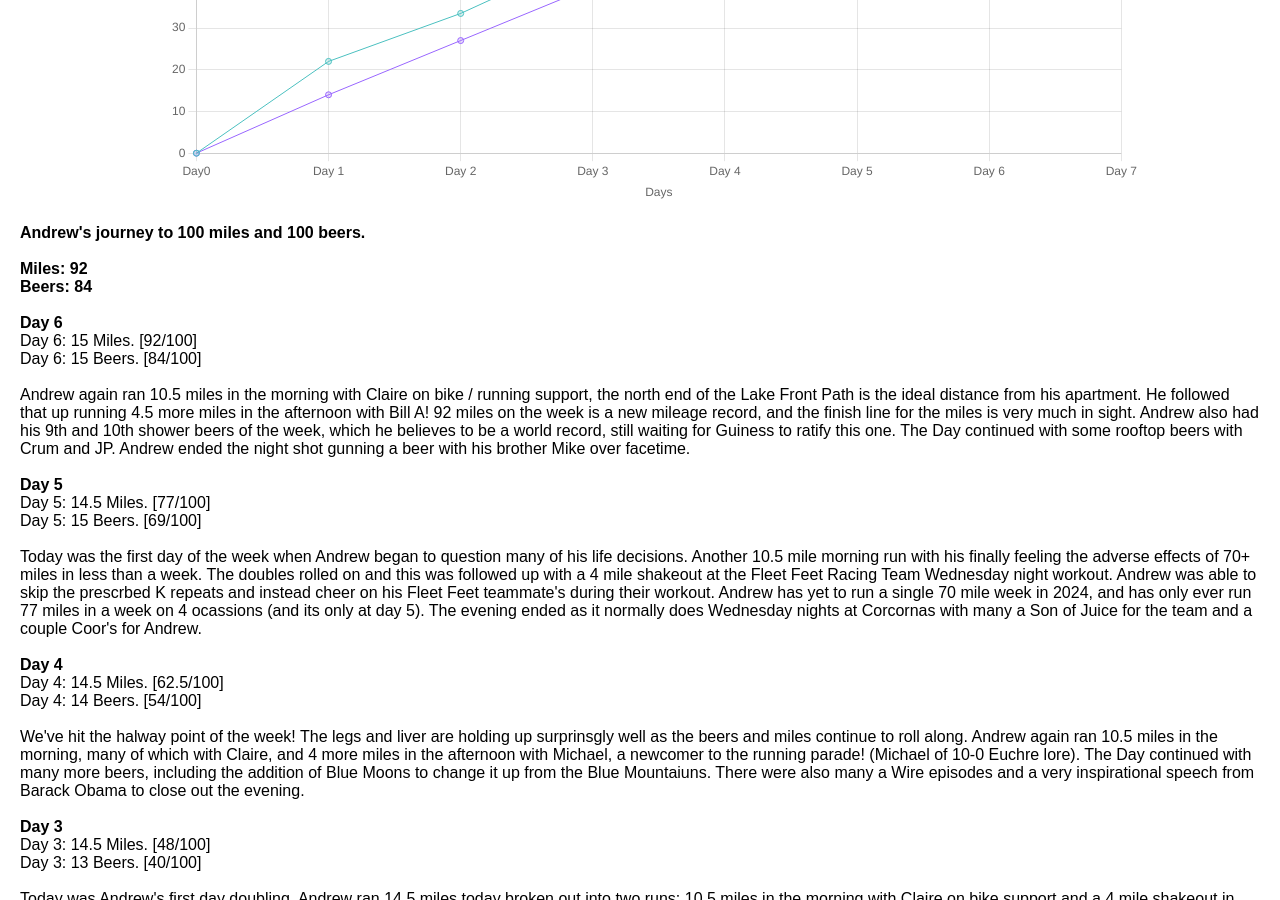
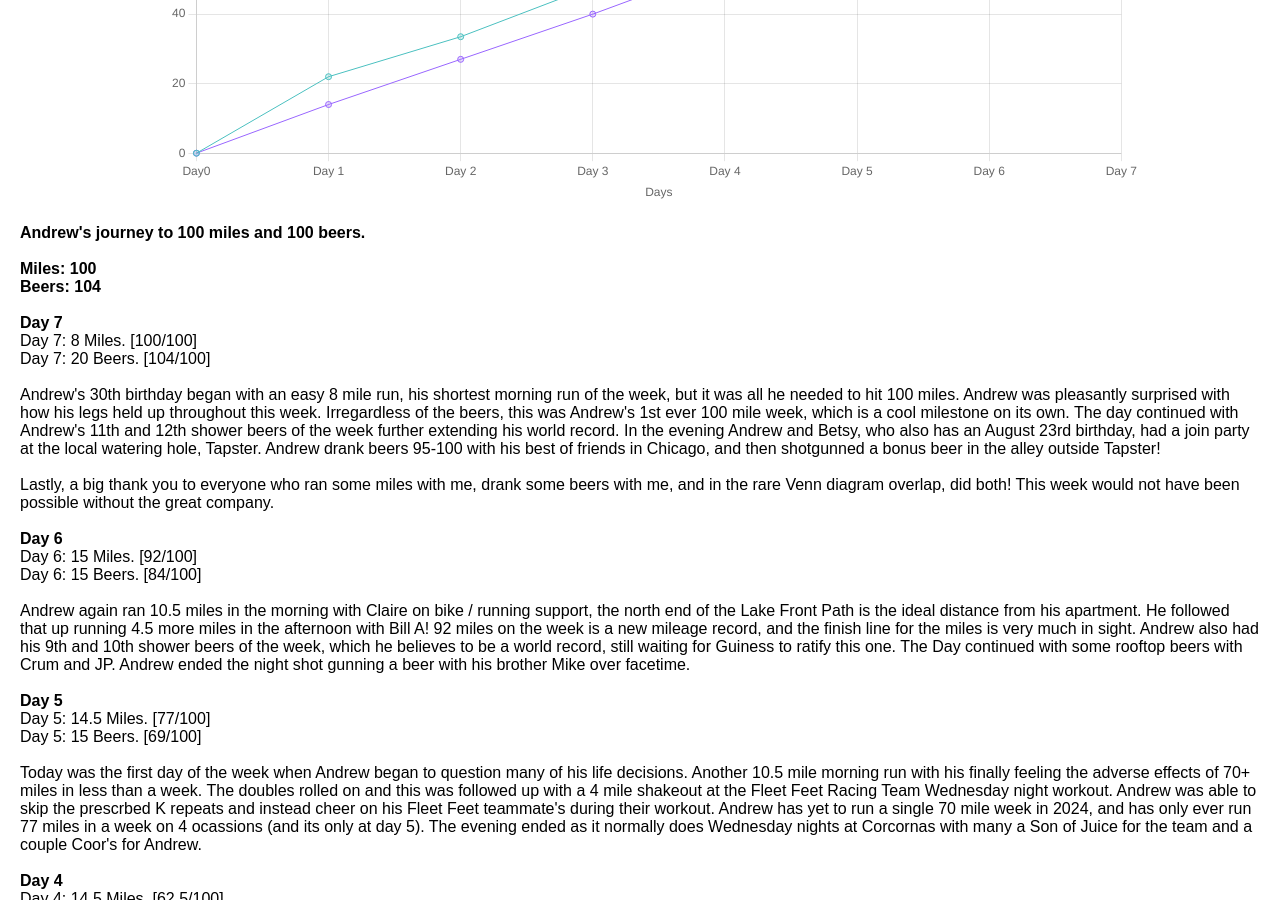
Before and after one commit to aredston19/aredston19.Github.io, a Jekyll site: the page 100.html, which Jekyll copies as it is, in a window 1280 px wide and 900 px high, scrolled down 376 px. Built offline with Jekyll 4.4.1, drawn with Linux system fonts in a browser that asks for light colours.

Commit message:
Add files via upload

```diff
--- a/100.html
+++ b/100.html
@@ -25,8 +25,8 @@
     <script>
         // Initialize data
         const days = ["Day0", "Day 1", "Day 2", "Day 3", "Day 4", "Day 5", "Day 6", "Day 7"];
-        Miles = [0, 22, 33.5, 48, 62.5, 77, 92, 92]; // Example data for Variable 1
-        Beers = [0, 14, 27, 40, 54, 69, 84, 84]; // Example data for Variable 2
+        Miles = [0, 22, 33.5, 48, 62.5, 77, 92, 100]; // Example data for Variable 1
+        Beers = [0, 14, 27, 40, 54, 69, 84, 104]; // Example data for Variable 2
 
         // Create charta
         const ctx = document.getElementById('myChart').getContext('2d');
@@ -77,16 +77,23 @@
 	<p>
 <b> Andrew's journey to 100 miles and 100 beers. </b> <br>
 <br>
-<b>Miles: 92 </b> <br>
-<b>Beers: 84 </b> <br>
+<b>Miles: 100 </b> <br>
+<b>Beers: 104 </b> <br>
+<br>
+<b> Day 7 </b>
+<br>
+Day 7: 8 Miles. [100/100] <br>
+Day 7: 20 Beers. [104/100]<br> <br>
+Andrew's 30th birthday began with an easy 8 mile run, his shortest morning run of the week, but it was all he needed to hit 100 miles. Andrew was pleasantly surprised with how his legs held up throughout this week. Irregardless of the beers, this was Andrew's 1st ever 100 mile week, which is a cool milestone on its own. The day continued with Andrew's 11th and 12th shower beers of the week further extending his world record. In the evening Andrew and Betsy, who also has an August 23rd birthday, had a join party at the local watering hole, Tapster. Andrew drank beers 95-100 with his best of friends in Chicago, and then shotgunned a bonus beer in the alley outside Tapster!
+<br> <br>
+Lastly, a big thank you to everyone who ran some miles with me, drank some beers with me, and in the rare Venn diagram overlap, did both! This week would not have been possible without the great company.
+<br>
 <br>
 <b> Day 6 </b>
 <br>
 Day 6: 15 Miles. [92/100] <br>
-Day 6: 15 Beers. [84/100]<br>
-<br>
+Day 6: 15 Beers. [84/100]<br> <br>
 Andrew again ran 10.5 miles in the morning with Claire on bike / running support, the north end of the Lake Front Path is the ideal distance from his apartment. He followed that up running 4.5 more miles in the afternoon with Bill A! 92 miles on the week is a new mileage record, and the finish line for the miles is very much in sight. Andrew also had his 9th and 10th shower beers of the week, which he believes to be a world record, still waiting for Guiness to ratify this one. The Day continued with some rooftop beers with Crum and JP. Andrew ended the night shot gunning a beer with his brother Mike over facetime.
-
 <br>
 <br>
 <b> Day 5 </b>
```
Also changed, not shown: other parts of 100.html (+1 -1 lines).
